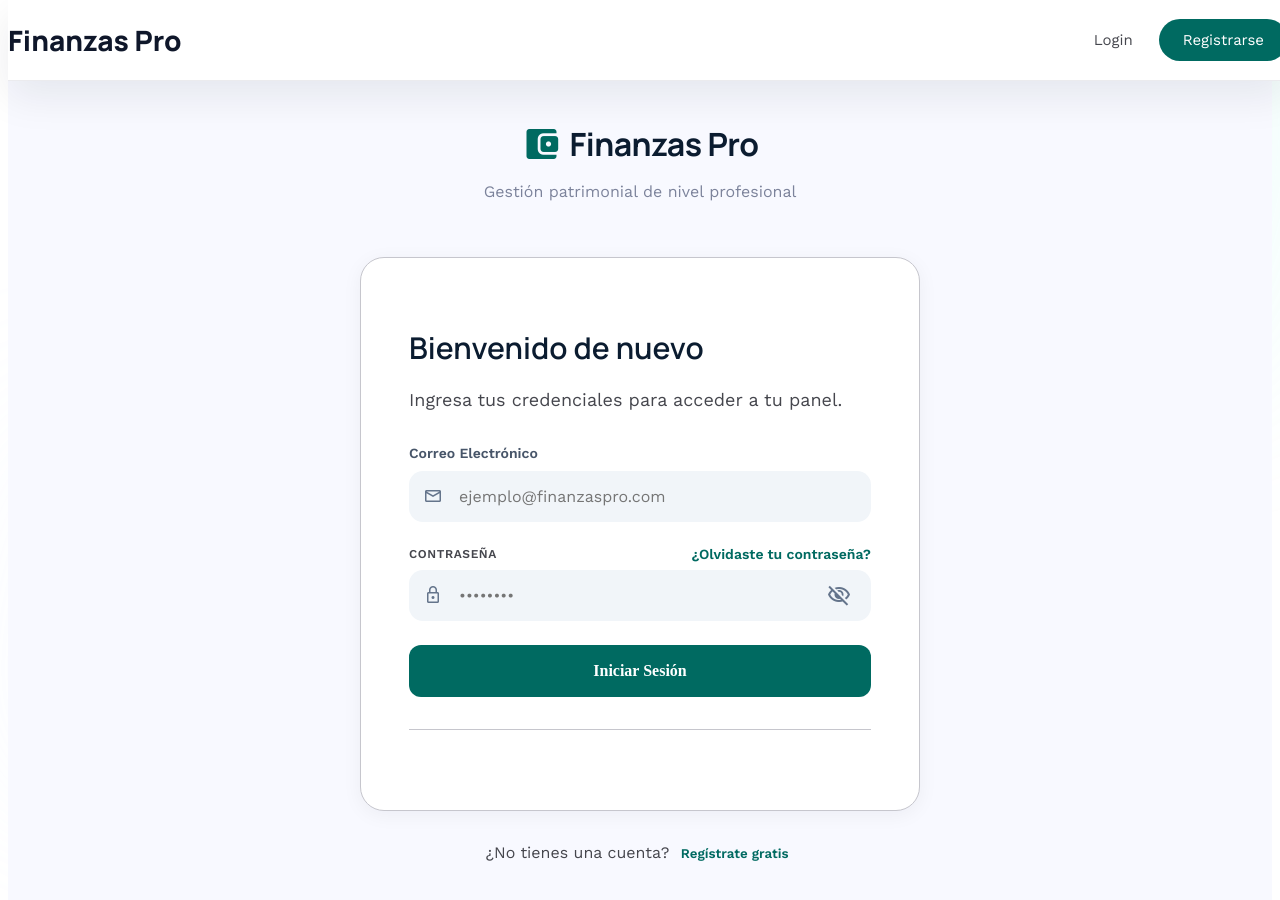
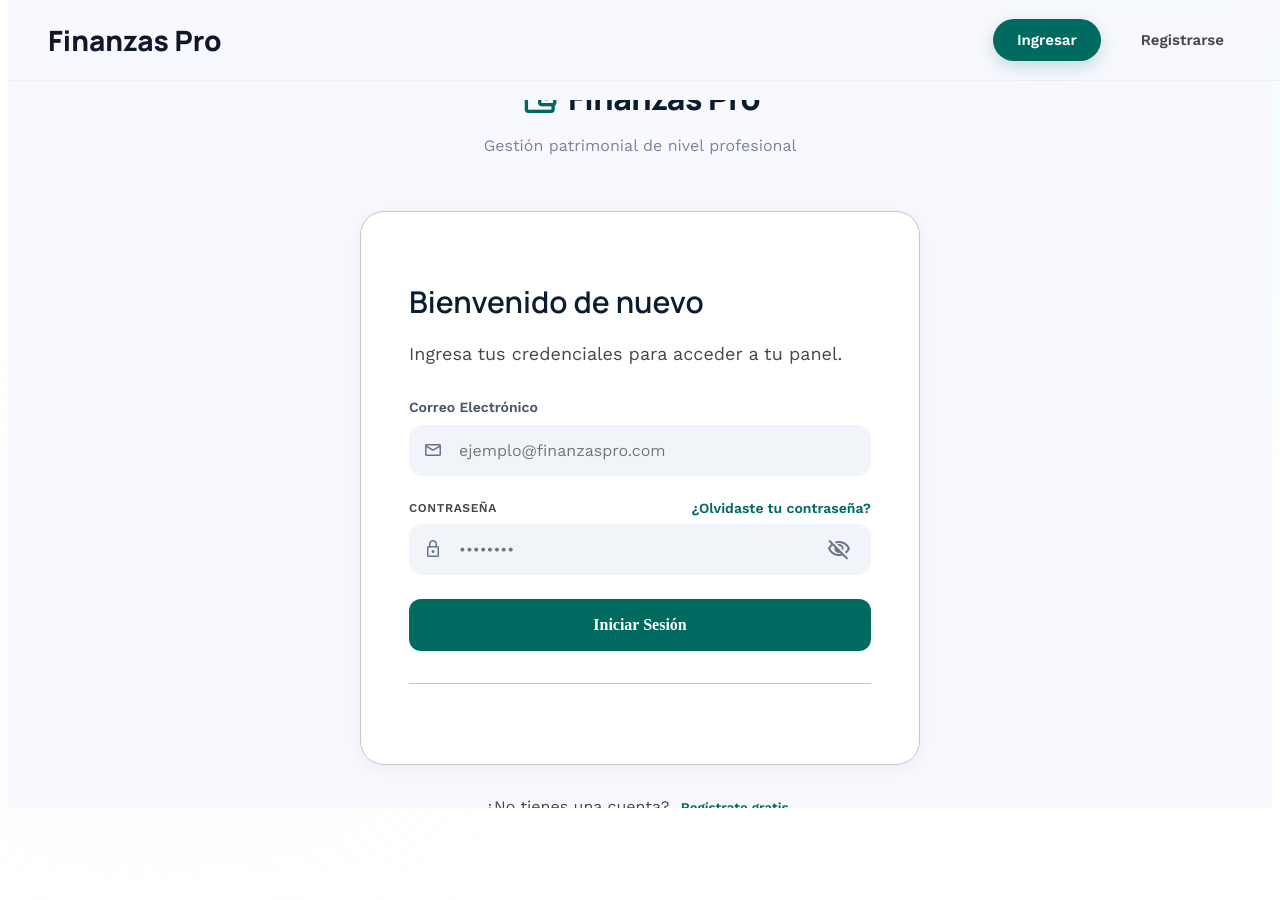
Before and after one commit to lebuonamico/ort-pnt2-tp, a Vue app: page /login in a window 1280 px wide. Shown: the top 900 px of the page. After the commit the page ends 816 px from the top, so only its background shows below. Built offline with nearby package versions, Linux system fonts and the light colour scheme; no server answers.

Commit message:
adecuacion navbar

```diff
--- a/src/components/Navbar.vue
+++ b/src/components/Navbar.vue
@@ -1,110 +1,266 @@
+<script setup>
+import { computed } from 'vue'
+import { RouterLink, useRouter, useRoute } from 'vue-router'
+import { useAuthStore } from '../stores/auth'
+
+const router = useRouter()
+const route = useRoute()
+const authStore = useAuthStore()
+
+const actions = computed(() => {
+
+  if (authStore.isAuthenticated) {
+    return [
+      {
+        label: 'Dashboard',
+        type: 'link',
+        to: '/dashboard',
+        class: route.name === 'dashboard'
+          ? 'nav-cta'
+          : 'nav-link'
+      },
+      {
+        label: 'Cerrar sesión',
+        type: 'button',
+        class: 'nav-link',
+        action: async () => {
+          await authStore.logout()
+          router.push('/login')
+        }
+      }
+    ]
+  }
+
+  return [
+    {
+      label: 'Ingresar',
+      type: 'button',
+      class: route.name === 'login'
+        ? 'nav-cta'
+        : 'nav-link',
+      action: () => router.push('/login')
+    },
+    {
+      label: 'Registrarse',
+      type: 'button',
+      class: route.name === 'register'
+        ? 'nav-cta'
+        : 'nav-link',
+      action: () => router.push('/register')
+    }
+  ]
+})
+</script>
+
 <template>
   <nav class="navbar">
     <div class="container navbar-container">
-      <RouterLink to="/" class="logo">Finanzas Pro</RouterLink>
+
+      <RouterLink
+        to="/"
+        class="logo"
+      >
+        Finanzas Pro
+      </RouterLink>
 
       <div class="nav-actions">
-        <template v-if="authStore.isAuthenticated">
-          <RouterLink to="/dashboard" class="nav-link">Dashboard</RouterLink>
-          <button @click="handleLogout" class="nav-cta">Cerrar sesión</button>
-        </template>
 
-        <template v-else>
-          <button @click="handleLogin" class="nav-link">Login</button>
-          <button @click="handleRegister" class="nav-cta">Registrarse</button>
-        </template>
+        <component
+          v-for="item in actions"
+          :key="item.label"
+          :is="item.type === 'link' ? RouterLink : 'button'"
+          :to="item.to"
+          :class="item.class"
+          @click="item.action"
+        >
+          {{ item.label }}
+        </component>
+
       </div>
+
     </div>
   </nav>
 </template>
 
-<script setup>
-import { RouterLink, useRouter } from 'vue-router'
-import { useAuthStore } from '../stores/auth'
+<style scoped>
 
-const router = useRouter()
-const authStore = useAuthStore()
-
-const handleLogin = () => router.push('/login')
-const handleRegister = () => router.push('/register')
-const handleLogout = async () => {
-  await authStore.logout()
-  router.push('/login')
-}
-</script>
-
-<style scoped>
 .navbar {
   position: fixed;
   top: 0;
   width: 100%;
   height: 80px;
-  background: rgba(255, 255, 255, 0.98);
-  border-bottom: 1px solid rgba(198, 198, 205, 0.35);
-  box-shadow: 0 16px 40px rgba(15, 23, 42, 0.08);
-  z-index: 1000;
+
+  background: rgba(248,249,255,.78);
+
+  backdrop-filter: blur(18px);
+
+  border-bottom: 1px solid rgba(198,198,205,.18);
+
+  z-index:1000;
 }
 
 .navbar-container {
-  height: 100%;
-  display: flex;
-  align-items: center;
-  justify-content: space-between;
-  gap: 24px;
+
+  width:min(1200px,100%);
+  max-width:1200px;
+
+  margin:0 auto;
+
+  padding:0 24px;
+
+  height:100%;
+
+  display:flex;
+
+  align-items:center;
+
+  justify-content:space-between;
+
+  gap:24px;
 }
 
+
 .logo {
-  font-family: 'Manrope', sans-serif;
-  font-size: 28px;
-  font-weight: 800;
-  color: #0f172a;
-  text-decoration: none;
+
+  font-family:'Manrope',sans-serif;
+
+  font-size:28px;
+
+  font-weight:800;
+
+  color:#0f172a;
+
+  text-decoration:none;
+
+  transition:.25s;
 }
 
+.logo:hover{
+
+  transform:translateY(-1px);
+
+  opacity:.8;
+}
+
+
 .nav-actions {
-  display: flex;
-  align-items: center;
-  gap: 20px;
+
+  display:flex;
+
+  align-items:center;
+
+  gap:16px;
+}
+
+
+.nav-link,
+.nav-cta {
+
+  border:none;
+
+  cursor:pointer;
+
+  font-family:'Work Sans',sans-serif;
+
+  font-size:15px;
+
+  font-weight:600;
+
+  padding:12px 24px;
+
+  border-radius:999px;
+
+  transition:
+    all .25s ease;
+}
+
+
+.nav-link {
+
+  background:transparent;
+
+  color:#45464d;
+}
+
+.nav-link:hover {
+
+  background:rgba(0,106,97,.08);
+
+  color:#006a61;
+}
+
+
+.nav-cta {
+
+  background:#006a61;
+
+  color:white;
+
+  box-shadow:
+    0 6px 18px rgba(0,106,97,.22);
+}
+
+.nav-cta:hover {
+
+  background:#00584f;
+
+  transform:translateY(-2px);
+
+  box-shadow:
+    0 12px 28px rgba(0,106,97,.28);
+}
+
+
+@media (max-width:640px){
+
+.navbar{
+height:auto;
+padding:12px;
+}
+
+.navbar-container{
+
+width:100%;
+
+padding:0;
+
+flex-direction:column;
+
+gap:12px;
+}
+
+.logo{
+
+width:100%;
+
+text-align:center;
+}
+
+.nav-actions{
+
+width:100%;
+
+flex-direction:column;
+
+align-items:center;
+
+justify-content:center;
+
+gap:12px;
+}
+
+.nav-actions>*{
+
+width:100%;
+max-width:280px;
 }
 
 .nav-link,
-.nav-cta {
-  border: none;
-  cursor: pointer;
-  font-family: 'Work Sans', sans-serif;
-  font-size: 15px;
-  transition: all 0.2s ease;
+.nav-cta{
+
+width:100%;
 }
 
-.nav-link {
-  background: transparent;
-  color: #45464d;
 }
 
-.nav-link:hover {
-  color: #0f172a;
-}
-
-.nav-cta {
-  background: #006a61;
-  color: #fff;
-  padding: 12px 24px;
-  border-radius: 999px;
-}
-
-.nav-cta:hover {
-  background: #00584f;
-}
-
-@media (max-width: 640px) {
-  .navbar {
-    height: auto;
-    padding: 12px 0;
-  }
-
-  .navbar-container {
-    flex-direction: column;
-    gap: 12px;
-  }
-}
 </style>
--- a/src/views/LoginView.vue
+++ b/src/views/LoginView.vue
@@ -28,6 +28,8 @@ const handleToggle = () => {
       <!-- Brand -->
       <div class="brand">
         <div class="brand-row">
+          <RouterLink to="/" class="logo">
+
             <span class="material-symbols-outlined brand-icon">
               account_balance_wallet
             </span>
@@ -35,6 +37,8 @@ const handleToggle = () => {
             <span class="brand-title">
               Finanzas Pro
             </span>
+
+          </RouterLink>
         </div>
 
         <p class="brand-subtitle">
@@ -53,61 +57,31 @@ const handleToggle = () => {
           Ingresa tus credenciales para acceder a tu panel.
         </p>
 
-        <div
-          v-if="errorMessage"
-          class="error-box"
-        >
+        <div v-if="errorMessage" class="error-box">
           {{ errorMessage }}
         </div>
 
-        <form
-          @submit.prevent="submit"
-          class="form"
-        >
+        <form @submit.prevent="submit" class="form">
 
-          <AuthInputGroup
-            label="Correo Electrónico"
-            icon="mail"
-            id="email"
-            type="email"
-            placeholder="ejemplo@finanzaspro.com"
-            v-model="email"
-            :disabled="authStore.loading"
-          />
+          <AuthInputGroup label="Correo Electrónico" icon="mail" id="email" type="email"
+            placeholder="ejemplo@finanzaspro.com" v-model="email" :disabled="authStore.loading" />
 
           <div class="field-group">
             <div class="password-header">
-              <label
-                for="password"
-                class="field-label"
-              >
+              <label for="password" class="field-label">
                 Contraseña
               </label>
 
-              <router-link
-                to="/forgot-password"
-                class="forgot-link"
-              >
+              <router-link to="/forgot-password" class="forgot-link">
                 ¿Olvidaste tu contraseña?
               </router-link>
             </div>
 
-            <AuthInputGroup
-              label=""
-              icon="lock"
-              id="password"
-              type="password"
-              placeholder="••••••••"
-              v-model="password"
-              :disabled="authStore.loading"
-              :showToggle="true"
-            />
+            <AuthInputGroup label="" icon="lock" id="password" type="password" placeholder="••••••••" v-model="password"
+              :disabled="authStore.loading" :showToggle="true" />
           </div>
 
-          <PrimaryButton
-            type="submit"
-            :disabled="authStore.loading"
-          >
+          <PrimaryButton type="submit" :disabled="authStore.loading">
             {{ authStore.loading ? 'Cargando...' : 'Iniciar Sesión' }}
           </PrimaryButton>
 
@@ -124,10 +98,7 @@ const handleToggle = () => {
       <p class="footer-text">
         ¿No tienes una cuenta?
 
-        <button
-          @click="handleToggle"
-          class="register-link"
-        >
+        <button @click="handleToggle" class="register-link">
           Regístrate gratis
         </button>
       </p>
@@ -158,7 +129,7 @@ const handleToggle = () => {
 }
 
 .login-page {
-  min-height: 100vh;
+  height: calc(100vh - 92px);
   background: #f8f9ff;
   display: flex;
   align-items: center;
@@ -193,15 +164,17 @@ const handleToggle = () => {
 .brand-icon {
   font-size: 40px;
   color: #006a61;
-  font-variation-settings: 'FILL' 1;
+  display: flex;
+  align-items: center;
 }
 
 .brand-title {
   font-family: 'Manrope', sans-serif;
   font-size: 32px;
-  font-weight: 700;
+  font-weight: 800;
   color: #0b1c30;
   letter-spacing: -0.5px;
+  text-decoration: none;
 }
 
 .brand-subtitle {
@@ -408,7 +381,20 @@ const handleToggle = () => {
   filter: blur(80px);
   z-index: -1;
 }
+.logo {
+  display: flex;
+  align-items: center;
+  gap: 8px;
+  text-decoration: none;
+}
 
+.logo:visited {
+  color: inherit;
+}
+
+.logo:hover {
+  text-decoration: none;
+}
 @media (max-width: 480px) {
   .login-card {
     padding: 24px;
--- a/src/views/RegisterView.vue
+++ b/src/views/RegisterView.vue
@@ -204,15 +204,13 @@ const handleToggle = () => {
 }
 
 .page-wrapper {
-  min-height: 100vh;
-
+  height: calc(100vh - 92px);
   display: flex;
   align-items: center;
   justify-content: center;
-
   padding: 24px;
-
   background: #f8f9ff;
+  overflow-y: auto;
 }
 
 .register-container {
```
Lines whose indentation alone changed are shown as unchanged.
